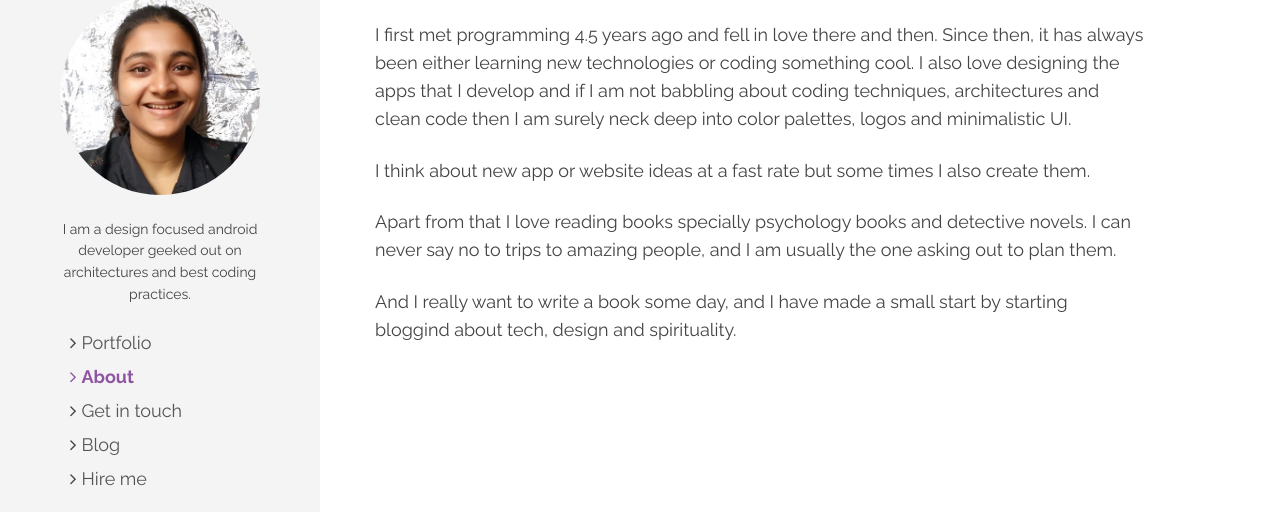
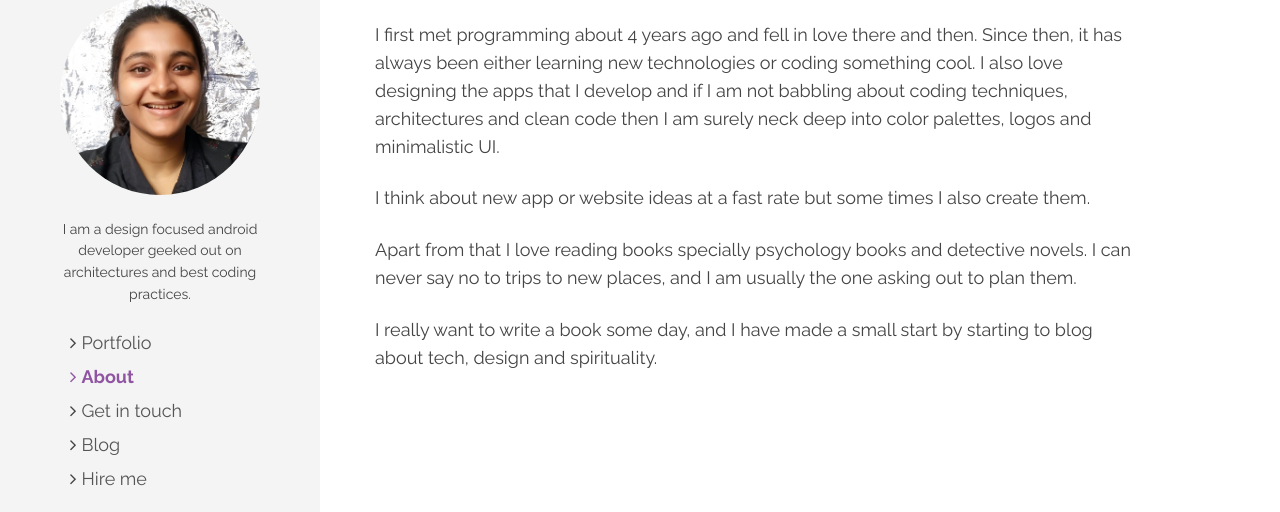
Before and after one commit to rashikaranpuria/rashikaranpuria.github.io, a plain HTML site: page about.html in a window 1280 px wide. Shown: the part 91-603 px from the top of the page. Drawn offline with nearby package versions, Linux system fonts and the light colour scheme.

Commit message:
feat: bug and spelling mistakes

```diff
--- a/about.html
+++ b/about.html
@@ -87,16 +87,16 @@
                 <div class="content-column-content">
                   <h1>About me</h1>
                   <p>
-                    I first met programming 4.5 years ago and fell in love there and then. Since then, it has always been either learning new technologies or coding something cool. I also love designing the apps that I develop and if I am not babbling about coding techniques, architectures and clean code then I am surely neck deep into color palettes, logos and minimalistic UI.
+                    I first met programming about 4 years ago and fell in love there and then. Since then, it has always been either learning new technologies or coding something cool. I also love designing the apps that I develop and if I am not babbling about coding techniques, architectures and clean code then I am surely neck deep into color palettes, logos and minimalistic UI.
                   </p>
                   <p>
                     I think about new app or website ideas at a fast rate but some times I also create them.
                   </p>
                   <p>
-                    Apart from that I love reading books specially psychology books and detective novels. I can never say no to trips to amazing people, and I am usually the one asking out to plan them.
+                    Apart from that I love reading books specially psychology books and detective novels. I can never say no to trips to new places, and I am usually the one asking out to plan them.
                   </p>
                   <p>
-                    And I really want to write a book some day, and I have made a small start by starting bloggind about tech, design and spirituality.
+                    I really want to write a book some day, and I have made a small start by starting to blog about tech, design and spirituality.
                   </p>
                       <!-- <div class="skill-item">
                         <div class="progress-title">Android</div>
```
Also changed, not shown: bevesto-detail.html (+1 -1 lines).
